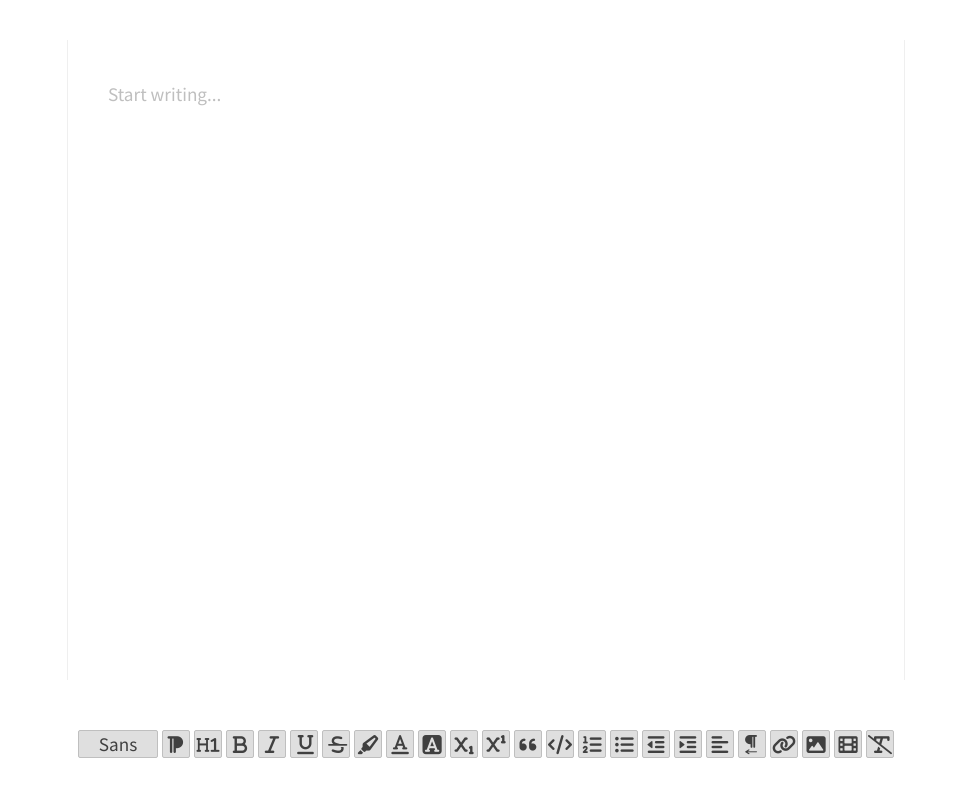
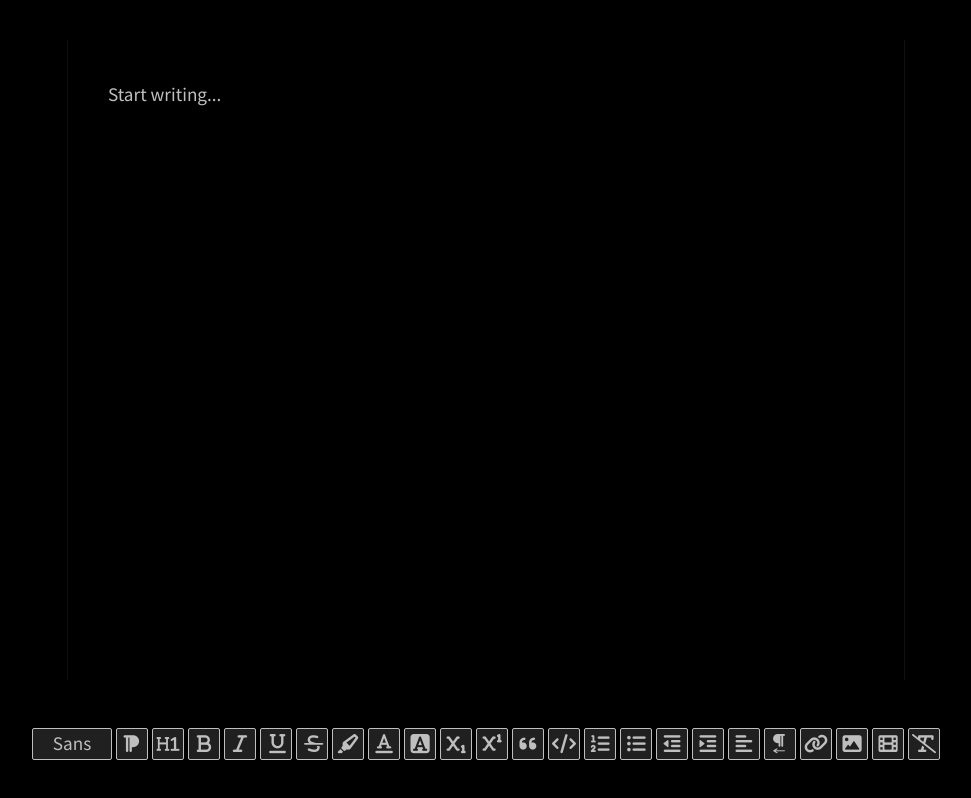
Before and after one commit to reblim/heyy, a Vue app: page / in a window 1280 px wide. Shown: the whole page, without its empty margins (154-1125 px from the left). Built offline with nearby package versions, Linux system fonts and the light colour scheme; a web font is replaced by a local one.

Commit message:
Made buttons bigger

```diff
--- a/src/App.vue
+++ b/src/App.vue
@@ -7,7 +7,7 @@ export default {
   name: 'App',
 
   mounted() {
-    // document.querySelector('html').classList.add('dark');
+    document.querySelector('html').classList.add('dark');
   },
 };
 </script>
--- a/src/components/Editor.vue
+++ b/src/components/Editor.vue
@@ -113,8 +113,8 @@ export default {
   align-items: center;
   color: var(--color-contrast-lowest);
   background-color: var(--color-background-tertiary);
-  width: var(--size-90);
-  height: var(--size-90);
+  width: var(--size-100);
+  height: var(--size-100);
   border-radius: var(--size-20);
   margin: 0 var(--size-20);
   border: var(--size-10) solid var(--color-disabled);
```
